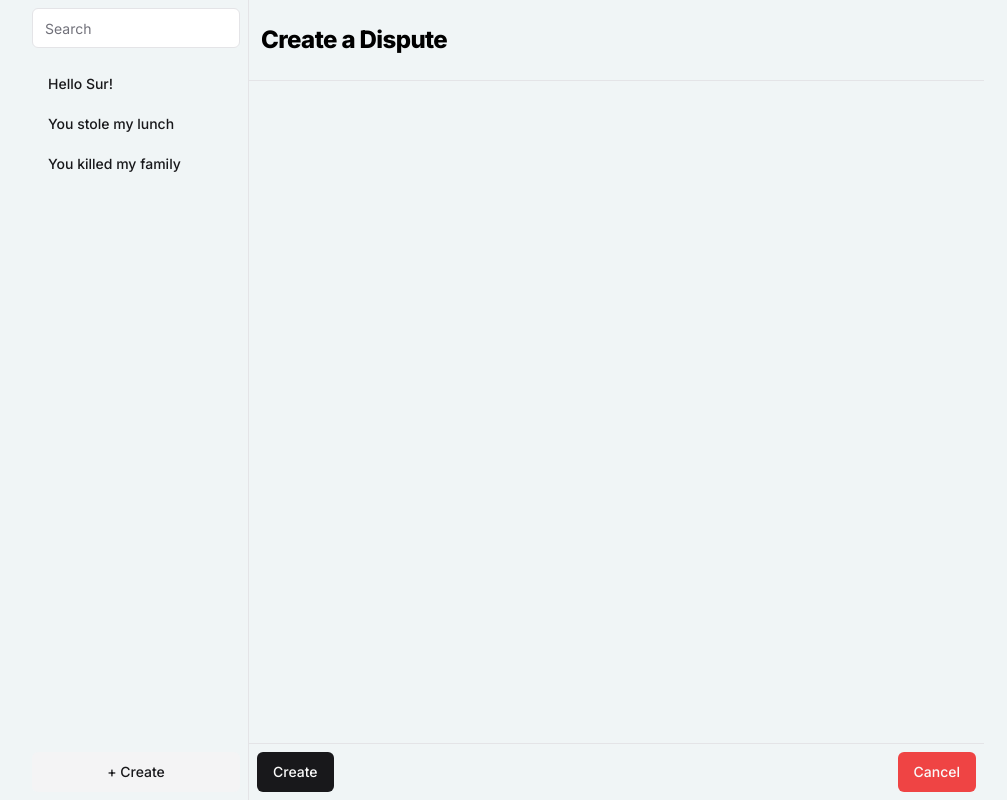
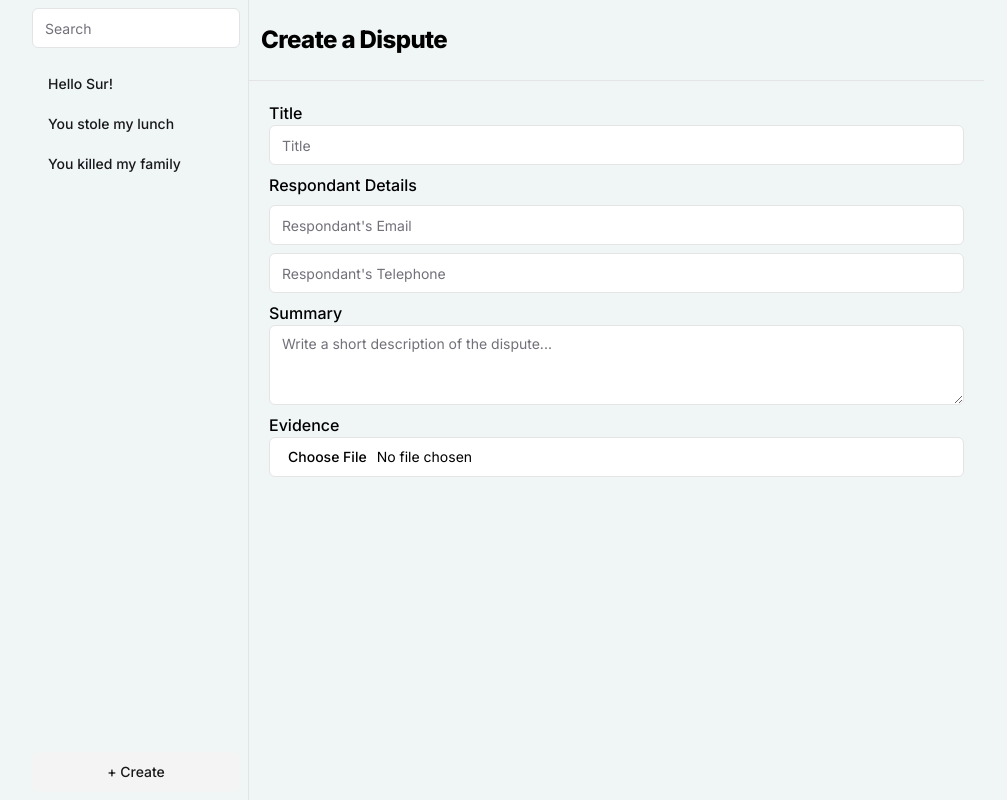
Before and after one commit to COS301-SE-2024/Dispute-Resolution-Engine, a Next.js app in the folder frontend/: page /disputes/create in a window 1280 px wide. Shown: the whole page, without its empty margins (136-1143 px from the left). Built offline with nearby package versions, Linux system fonts and the light colour scheme.

Commit message:
feat: Stub initial dispute creation form

```diff
--- a/frontend/src/app/disputes/create/page.tsx
+++ b/frontend/src/app/disputes/create/page.tsx
@@ -1,10 +1,9 @@
-import { Button } from "@/components/ui/button";
+"use client";
+
+import { Input } from "@/components/ui/input";
+import { Label } from "@/components/ui/label";
 import { Separator } from "@/components/ui/separator";
-import { Metadata } from "next";
-
-export const metadata: Metadata = {
-  title: "Create Dispute",
-};
+import { Textarea } from "@/components/ui/textarea";
 
 export default function CreateDispute() {
   return (
@@ -15,12 +14,25 @@ export default function CreateDispute() {
         </h1>
       </header>
       <Separator />
-      <main className="grow overflow-y-auto p-2"></main>
-      <Separator />
-      <footer className="p-2 flex justify-between">
-        <Button>Create</Button>
-        <Button variant="destructive">Cancel</Button>
-      </footer>
+      <main className="grow overflow-y-auto p-5 space-y-2">
+        <div>
+          <Label>Title</Label>
+          <Input placeholder="Title" />
+        </div>
+        <div className="space-y-2">
+          <Label>Respondant Details</Label>
+          <Input type="email" placeholder="Respondant's Email" />
+          <Input type="tel" placeholder="Respondant's Telephone" />
+        </div>
+        <div>
+          <Label>Summary</Label>
+          <Textarea placeholder="Write a short description of the dispute..." />
+        </div>
+        <div>
+          <Label>Evidence</Label>
+          <Input placeholder="Evidence" type="file" />
+        </div>
+      </main>
     </div>
   );
 }
--- /dev/null
+++ b/frontend/src/components/ui/textarea.tsx
@@ -0,0 +1,24 @@
+import * as React from "react"
+
+import { cn } from "@/lib/utils"
+
+export interface TextareaProps
+  extends React.TextareaHTMLAttributes<HTMLTextAreaElement> {}
+
+const Textarea = React.forwardRef<HTMLTextAreaElement, TextareaProps>(
+  ({ className, ...props }, ref) => {
+    return (
+      <textarea
+        className={cn(
+          "flex min-h-[80px] w-full rounded-md border border-zinc-200 bg-white px-3 py-2 text-sm ring-offset-white placeholder:text-zinc-500 focus-visible:outline-none focus-visible:ring-2 focus-visible:ring-zinc-950 focus-visible:ring-offset-2 disabled:cursor-not-allowed disabled:opacity-50 dark:border-zinc-800 dark:bg-zinc-950 dark:ring-offset-zinc-950 dark:placeholder:text-zinc-400 dark:focus-visible:ring-zinc-300",
+          className
+        )}
+        ref={ref}
+        {...props}
+      />
+    )
+  }
+)
+Textarea.displayName = "Textarea"
+
+export { Textarea }
```
